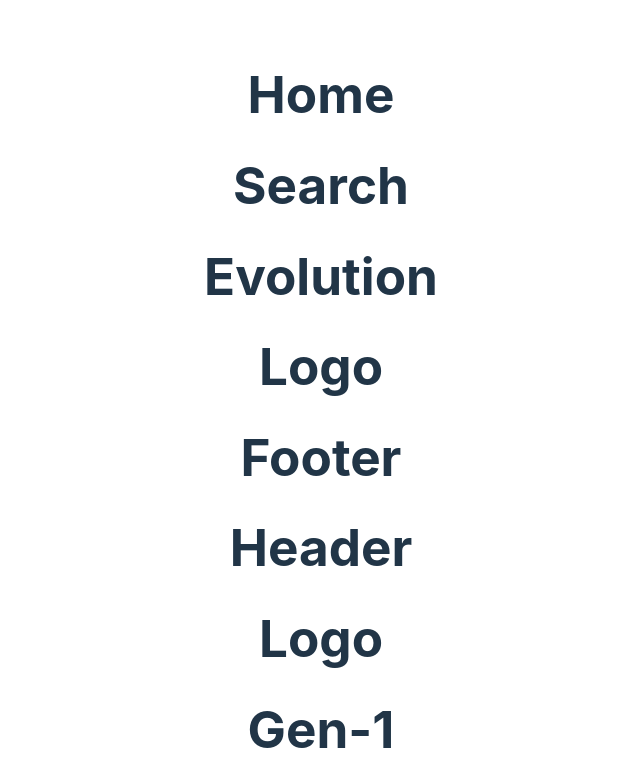
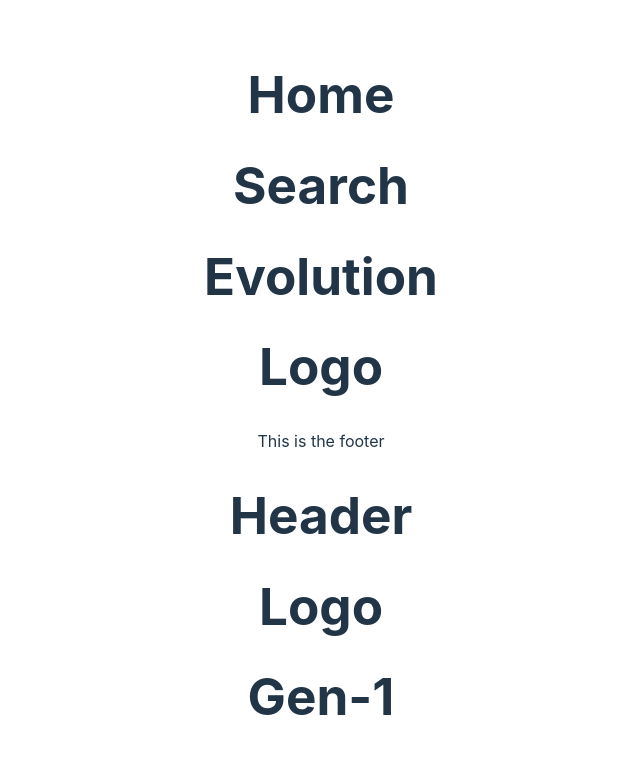
Before and after one commit to haniladjamba/Kelompok5_FrontEnd_D, a React (Vite) app: page / in a window 1280 px wide. Shown: the top 767 px of the page, without its empty margins (319-959 px from the left). Built offline with nearby package versions, Linux system fonts and the light colour scheme.

Commit message:
menambah prop footer dalam components/footer

```diff
--- a/src/App.jsx
+++ b/src/App.jsx
@@ -23,7 +23,7 @@ function App() {
       <Evolution />
       <LogoCI />
       <typeEffect />
-      <Footer />
+      <Footer component="footer" />
       <Header />
       <Logo />
       <Gen1 />
--- a/src/components/footer/footer.jsx
+++ b/src/components/footer/footer.jsx
@@ -1,5 +1,5 @@
-const Footer = () => {
-    return <h1>Footer</h1>
+const Footer = ({ component }) => {
+    return <div>This is the {component}</div>
 }
 
 export default Footer;
```
